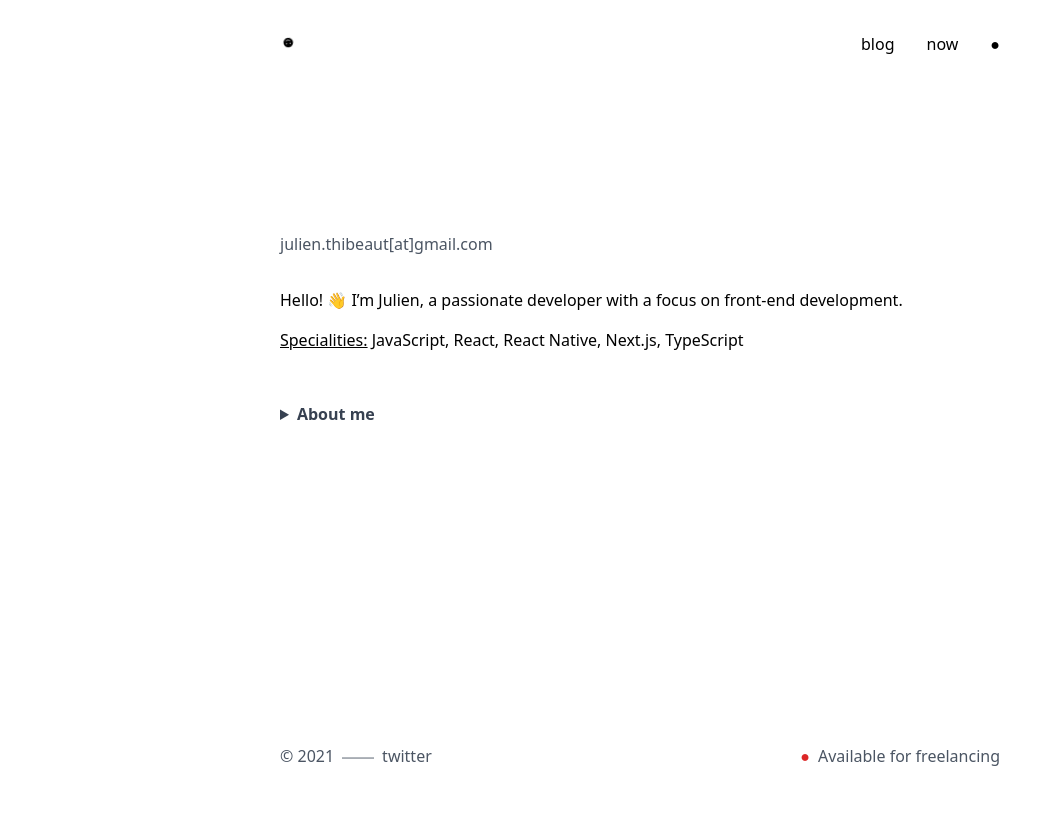
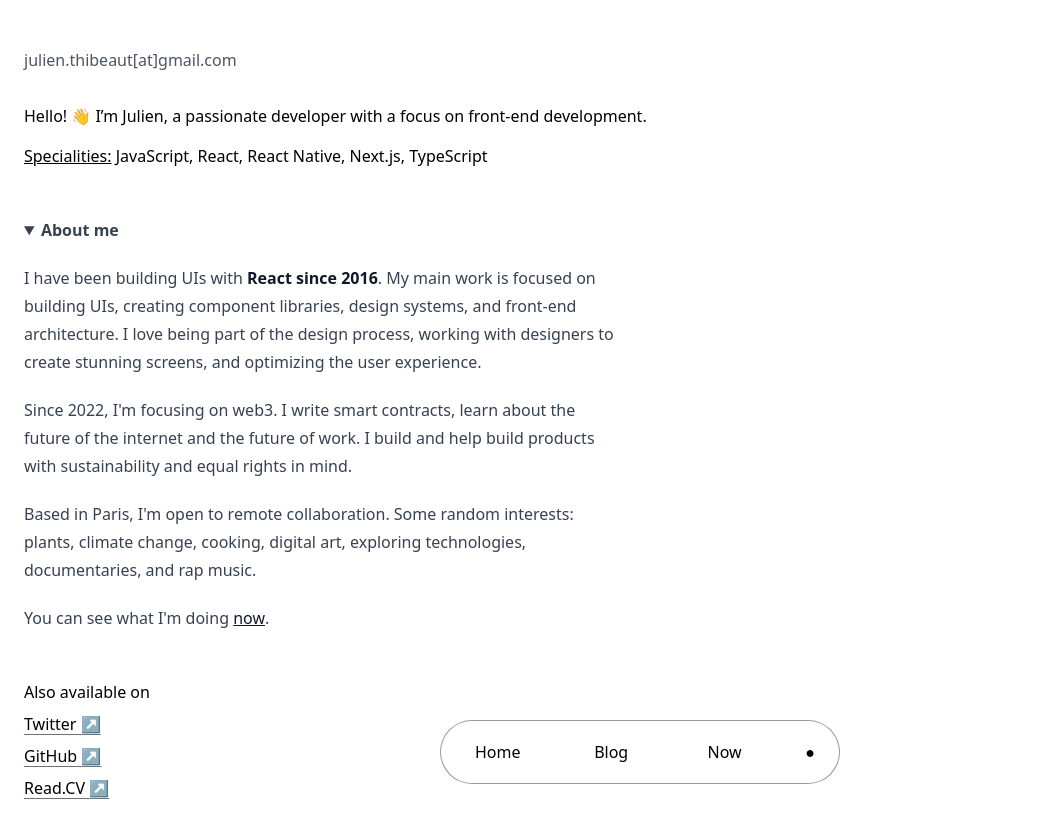
Before and after one commit to ibelick/hello, a Next.js app: page / in a window 1280 px wide. Shown: the top 838 px of the page, without its empty margins (0-1039 px from the left). Before the commit the page ends 800 px from the top, so only its background shows below. Built offline with nearby package versions, Linux system fonts and the light colour scheme.

Commit message:
update UI, redesign

```diff
--- a/components/Layout.tsx
+++ b/components/Layout.tsx
@@ -17,55 +17,33 @@ const Layout: FC = ({ children }) => {
   };
 
   return (
-    <div className="flex flex-col w-screen min-h-screen dark:bg-black">
-      <header className="w-full flex justify-center py-8 relative top-0">
-        <nav className="flex justify-between max-w-screen-md px-6 w-full dark:text-white">
-          <ul className="animate-spin">
-            <li>
+    <div className="flex min-h-screen w-screen flex-col dark:bg-black">
+      <main className="flex-1 dark:text-white">{children}</main>
+      <div className="fixed inset-x-0 bottom-0 mx-auto mb-4 h-16 w-full max-w-md px-6 ">
+        <div className="flew-row mx-auto flex h-full w-full rounded-full border border-black/40 bg-white/30 backdrop-blur-sm dark:border-white dark:bg-black/30 dark:text-white">
           <Link href="/">
-                <a>☻</a>
+            <a className="my-auto mx-2 flex-1 cursor-pointer rounded-full p-3 text-center transition duration-200 hover:bg-gray-200/70 dark:hover:bg-gray-800/70">
+              Home
+            </a>
           </Link>
-            </li>
-          </ul>
-          <ul className="flex justify-end">
-            <li className="mr-8">
           <Link href="/blog">
-                <a>blog</a>
+            <a className="my-auto mx-2 flex-1 cursor-pointer rounded-full p-3 text-center transition duration-200 hover:bg-gray-200/70 dark:hover:bg-gray-800/70">
+              Blog
+            </a>
           </Link>
-            </li>
-            <li className="mr-8">
           <Link href="/now">
-                <a>now</a>
+            <a className="my-auto mx-2 flex-1 cursor-pointer rounded-full p-3 text-center transition duration-200 hover:bg-gray-200/70 dark:hover:bg-gray-800/70">
+              Now
+            </a>
           </Link>
-            </li>
-            <li>
-              <a onClick={switchTheme} className="cursor-pointer ">
-                <span className="flex transition-transform duration-500 ease-in-out transform hover:scale-50 dark:text-white">
+          <a
+            onClick={switchTheme}
+            className="my-auto mx-2 cursor-pointer rounded-full py-3 px-4 text-center transition duration-200 hover:bg-gray-200/70 dark:hover:bg-gray-800/70"
+          >
             ●
-                </span>
           </a>
-            </li>
-          </ul>
-        </nav>
-      </header>
-      <main className="flex-1 dark:text-white">{children}</main>
-      <footer className="w-full flex justify-center py-8 relative top-0">
-        <nav className="flex flex-wrap justify-between max-w-screen-md px-6 w-full text-gray-600 dark:text-gray-400">
-          <ul className="flex">
-            <li>© {new Date().getFullYear()}</li>
-            <li className="mx-2">⎯⎯⎯⎯</li>
-            <li>
-              <a href="https://twitter.com/Ibelick">twitter</a>
-            </li>
-          </ul>
-          <ul className="flex justify-end">
-            <li className="flex">
-              <span className="flex text-red-600 mr-2">●</span>
-              Available for freelancing
-            </li>
-          </ul>
-        </nav>
-      </footer>
+        </div>
+      </div>
     </div>
   );
 };
--- a/package.json
+++ b/package.json
@@ -14,6 +14,7 @@
     "next": "^12.1.0",
     "next-seo": "^5.4.0",
     "next-themes": "^0.1.1",
+    "prettier-plugin-tailwindcss": "^0.1.8",
     "react": "^17.0.2",
     "react-dom": "^17.0.2"
   },
--- a/pages/blog/index.tsx
+++ b/pages/blog/index.tsx
@@ -16,7 +16,7 @@ type Posts = {
 
 const BlogPage = ({ posts }: BlogPageProps) => {
   return (
-    <section className="max-w-screen-md px-6 mx-auto py-36">
+    <section className="max-w-screen mx-auto px-6 py-12">
       <ul>
         {posts.map((post) => {
           return (
@@ -28,7 +28,7 @@ const BlogPage = ({ posts }: BlogPageProps) => {
                       {new Date(post.datePublished).toLocaleDateString()}
                     </span>
                     <span className="mx-1">✦</span>
-                    <span className="font-semibold text-gradient bg-gradient-to-r from-blue-500 to-purple-600 hover:bg-gradient-to-r">
+                    <span className="text-gradient bg-gradient-to-r from-blue-500 to-purple-600 font-semibold hover:bg-gradient-to-r">
                       {post.title}
                     </span>
                   </div>
--- a/pages/index.tsx
+++ b/pages/index.tsx
@@ -3,7 +3,7 @@ import Link from "next/link";
 export default function Home() {
   return (
     <>
-      <section className="max-w-screen-md px-6 mx-auto py-36 mb-14">
+      <section className="max-w-screen mx-auto mb-14 px-6 py-12">
         <p className="mb-8 text-gray-600 dark:text-gray-400">
           julien.thibeaut[at]gmail.com
         </p>
@@ -15,14 +15,19 @@ export default function Home() {
           <span className="underline">Specialities:</span> JavaScript, React,
           React Native, Next.js, TypeScript
         </p>
-        <details className="prose dark:prose-dark mt-12 -mx-0">
+        <details className="prose -mx-0 mt-12 dark:prose-dark" open>
           <summary className="cursor-pointer font-semibold">About me</summary>
           <p>
             I have been building UIs with <strong>React since 2016</strong>. My
             main work is focused on building UIs, creating component libraries,
-            creating design systems, and front-end architecture. I love being
-            part of the design process, working with designers to create
-            stunning screens, and optimizing the user experience.
+            design systems, and front-end architecture. I love being part of the
+            design process, working with designers to create stunning screens,
+            and optimizing the user experience.
+          </p>
+          <p>
+            Since 2022, I'm focusing on web3. I write smart contracts, learn
+            about the future of the internet and the future of work. I build and
+            help build products with sustainability and equal rights in mind.
           </p>
           <p>
             Based in Paris, I'm open to remote collaboration. Some random
@@ -33,6 +38,26 @@ export default function Home() {
             You can see what I'm doing <Link href="/now">now</Link>.
           </p>
         </details>
+        <div className="mt-12">
+          <p className="mb-2">Also available on</p>
+          <ul className="list-none p-0">
+            <li className="mb-2 cursor-pointer underline decoration-gray-500 underline-offset-4">
+              <a href="https://twitter.com/Ibelick" target="_blank">
+                Twitter ↗
+              </a>
+            </li>
+            <li className="mb-2 cursor-pointer underline decoration-gray-500 underline-offset-4">
+              <a href="https://github.com/ibelick" target="_blank">
+                GitHub ↗
+              </a>
+            </li>
+            <li className="mb-2 cursor-pointer underline decoration-gray-500 underline-offset-4">
+              <a href="https://read.cv/ibelick" target="_blank">
+                Read.CV ↗
+              </a>
+            </li>
+          </ul>
+        </div>
       </section>
     </>
   );
--- a/pages/now.tsx
+++ b/pages/now.tsx
@@ -10,8 +10,8 @@ type NowPage = {
 
 const NowPage: NextPage<NowPage> = ({ coverUrl, entries, lastUpdated }) => {
   return (
-    <section className="max-w-screen-md px-6 mx-auto py-20 mb-14">
-      <figure className="max-w-xs mb-10 rounded-lg overflow-hidden shadow-md">
+    <section className="max-w-screen mx-auto mb-14 px-6 py-12">
+      <figure className="mb-10 max-w-xs overflow-hidden rounded-lg shadow-md">
         {coverUrl ? (
           <Image
             loading="lazy"
@@ -28,7 +28,7 @@ const NowPage: NextPage<NowPage> = ({ coverUrl, entries, lastUpdated }) => {
       <p className="mb-4">
         What I’m doing <span className="italic">now</span>
       </p>
-      <ul className="list-disc list-inside">
+      <ul className="list-inside list-disc">
         {entries?.map((entrie, index) => (
           <li key={`${entrie}-${index}`} className="mb-1  ">
             {entrie}
@@ -42,7 +42,7 @@ const NowPage: NextPage<NowPage> = ({ coverUrl, entries, lastUpdated }) => {
         </a>
         ?
       </p>
-      <p className="text-sm text-right mt-8 text-gray-600 dark:text-gray-400">
+      <p className="mt-8 text-sm text-gray-600 dark:text-gray-400">
         Last updated: {new Date(lastUpdated).toLocaleDateString()}
       </p>
     </section>
```
Also changed, not shown: lib/notion.ts (+10 -2 lines), 1 other file (tests, documents, lock files or other folders). Lines whose indentation alone changed are shown as unchanged.
